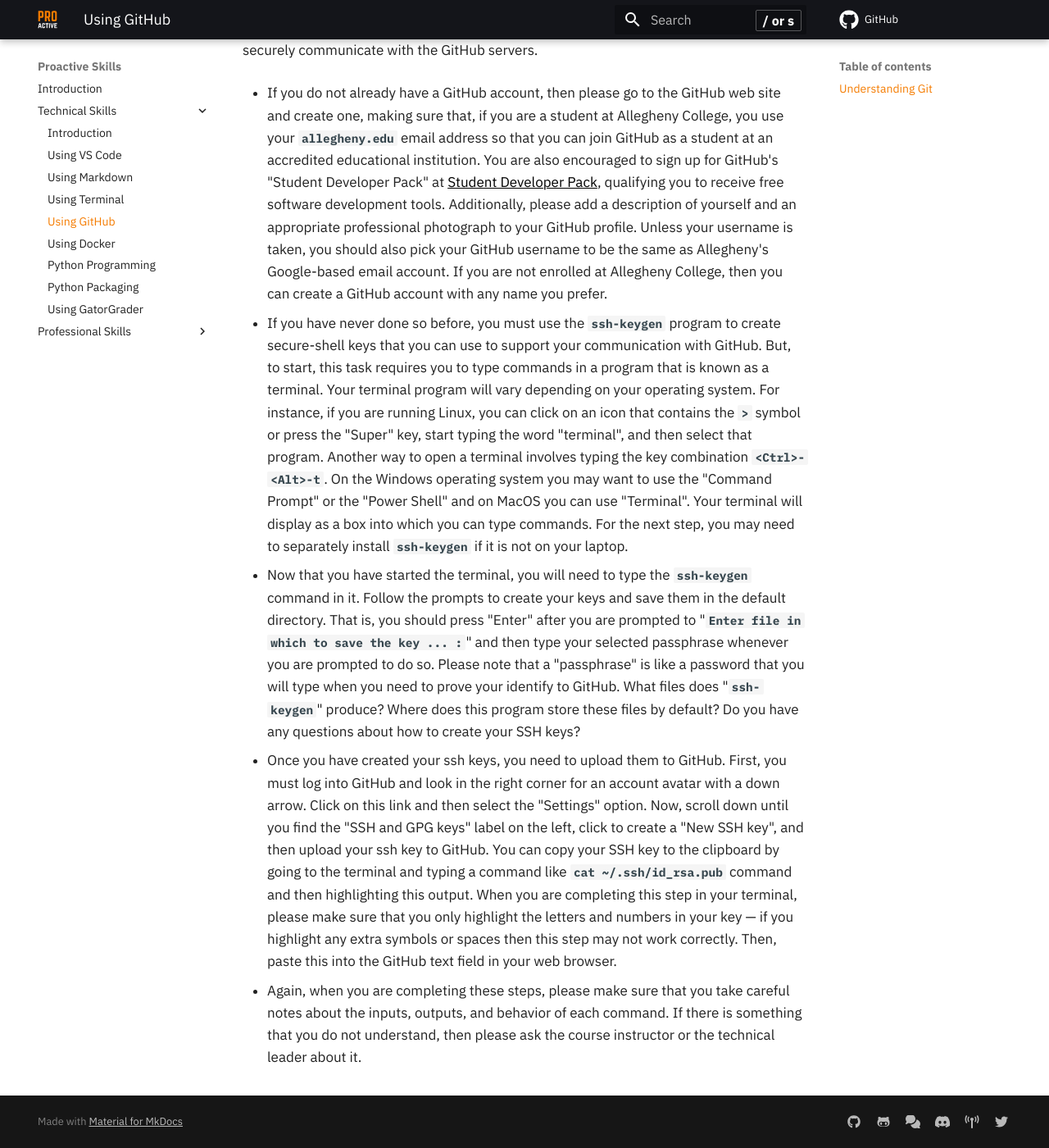
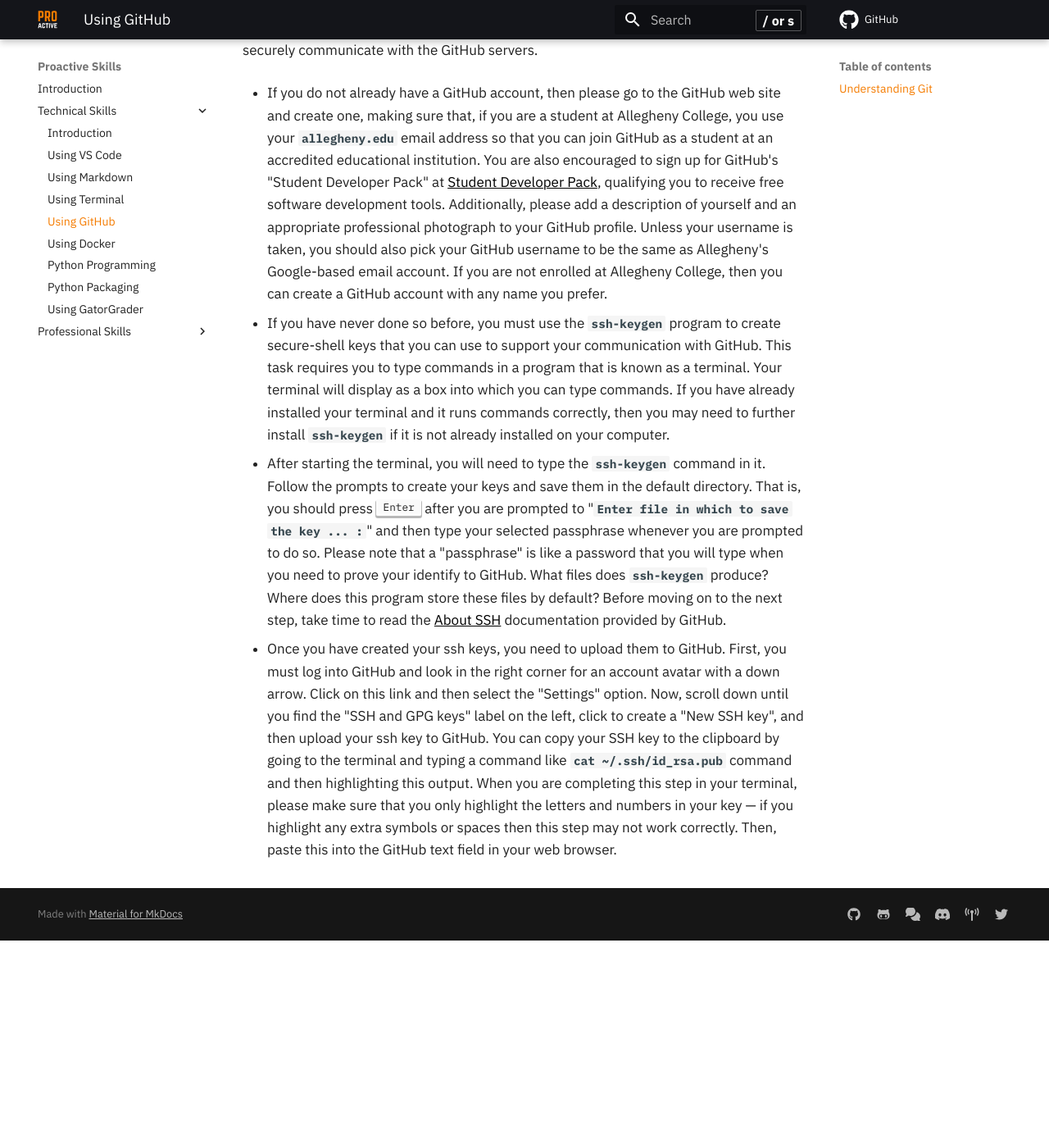
Before and after one commit to ProactiveProgrammers/www.proactiveprogrammers.com, an MkDocs documentation site: the page built from docs/proactive-skills/technical-skills/using-git.md, in a window 1280 px wide and 1400 px high, scrolled down 576 px. Shown: the whole window at 82% size. Built offline with MkDocs 1.6.1 and Material for MkDocs 9.7.7, drawn with Linux system fonts in a browser that asks for light colours; comment, search, counter and statistics services are not loaded; after the commit the page ends 1723 px from its top, so only the background shows below that.

Commit message:
feat: Add new content in using-git and clarify second step.

```diff
--- a/docs/proactive-skills/technical-skills/using-git.md
+++ b/docs/proactive-skills/technical-skills/using-git.md
@@ -38,26 +38,23 @@ communicate with the GitHub servers.
 
 - If you have never done so before, you must use the `ssh-keygen` program to
   create secure-shell keys that you can use to support your communication with
-  GitHub. But, to start, this task requires you to type commands in a program
-  that is known as a terminal. Your terminal program will vary depending on your
-  operating system. For instance, if you are running Linux, you can click on an
-  icon that contains the `>` symbol or press the "Super" key, start typing the
-  word "terminal", and then select that program. Another way to open a terminal
-  involves typing the key combination `<Ctrl>-<Alt>-t`. On the Windows operating
-  system you may want to use the "Command Prompt" or the "Power Shell" and on
-  MacOS you can use "Terminal". Your terminal will display as a box into which
-  you can type commands. For the next step, you may need to separately install
-  `ssh-keygen` if it is not on your laptop.
+  GitHub. This task requires you to type commands in a program that is known as
+  a terminal. Your terminal will display as a box into which you can type
+  commands. If you have already installed your terminal and it runs commands
+  correctly, then you may need to further install `ssh-keygen` if it is not
+  already installed on your computer.
 
-- Now that you have started the terminal, you will need to type the `ssh-keygen`
-  command in it. Follow the prompts to create your keys and save them in the
-  default directory. That is, you should press "Enter" after you are prompted to
+- After starting the terminal, you will need to type the `ssh-keygen` command in
+  it. Follow the prompts to create your keys and save them in the default
+  directory. That is, you should press ++"Enter"++ after you are prompted to
   "`Enter file in which to save the key ...  :`" and then type your selected
   passphrase whenever you are prompted to do so. Please note that a "passphrase"
   is like a password that you will type when you need to prove your identify to
-  GitHub. What files does "`ssh-keygen`" produce? Where does this program store
-  these files by default? Do you have any questions about how to create your SSH
-  keys?
+  GitHub. What files does `ssh-keygen` produce? Where does this program store
+  these files by default? Before moving on to the next step, take time to read
+  the [About
+  SSH](https://docs.github.com/en/github/authenticating-to-github/connecting-to-github-with-ssh/about-ssh)
+  documentation provided by GitHub.
 
 - Once you have created your ssh keys, you need to upload them to GitHub. First,
   you must log into GitHub and look in the right corner for an account avatar
@@ -70,8 +67,3 @@ communicate with the GitHub servers.
   that you only highlight the letters and numbers in your key &mdash; if you
   highlight any extra symbols or spaces then this step may not work correctly.
   Then, paste this into the GitHub text field in your web browser.
-
-- Again, when you are completing these steps, please make sure that you take
-  careful notes about the inputs, outputs, and behavior of each command. If
-  there is something that you do not understand, then please ask the course
-  instructor or the technical leader about it.
```
